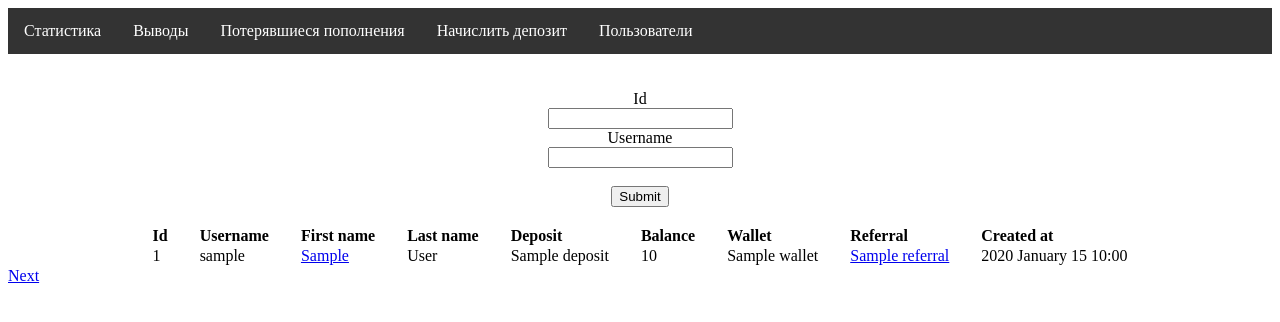
After one commit to BugDeveloper/telegram-hyip, a Flask app: template templates/user_lookup.html in a window 1280 px wide. The commit adds this page. Shown: the top 322 px of the page. Run offline with Flask 2, Linux system fonts and the light colour scheme; the template is opened without the code that fills it: most values are stand-ins (such as "Sample title", 1, 10 or a date in 2020); some libraries are stand-ins or nearby versions.

Commit message:
Reworks
Username is unnecessary
User search and detailes added in admin
Some improvements

```diff
--- a/command_handlers.py
+++ b/command_handlers.py
@@ -11,12 +11,6 @@ def _start_command(bot, update, args):
     chat_id = update.message.chat_id
     first_name = update.message.chat.first_name
     username = update.message.from_user.username
-
-    if not username:
-        text = f'{first_name}, вы не установили имя пользователя telegram.' \
-               f' Пожалуйста установите поле в настройках и введите команду /start ещё раз.'
-        bot.send_message(chat_id=chat_id, text=text)
-        return bot_states.MAIN
 
     try:
         user = User.get(chat_id=chat_id)
--- a/excel_generator.py
+++ b/excel_generator.py
@@ -31,7 +31,7 @@ def transactions_excel(bot, user):
     transfers_from = user.transfers_from
     transfers_to = user.transfers_to
 
-    filename = f'{_EXCEL_DOCS_FOLDER}/transactions/{user.username}_transactions.xlsx'
+    filename = f'{_EXCEL_DOCS_FOLDER}/transactions/{user}_transactions.xlsx'
 
     workbook = xlsxwriter.Workbook(filename)
     worksheet = workbook.add_worksheet()
@@ -76,7 +76,7 @@ def partners_excel(bot, user):
     }
 
     partners_list = user.partners_per_levels
-    filename = f'{_EXCEL_DOCS_FOLDER}/partners/{user.username}_partners.xlsx'
+    filename = f'{_EXCEL_DOCS_FOLDER}/partners/{user}_partners.xlsx'
 
     workbook = xlsxwriter.Workbook(filename)
     worksheet = workbook.add_worksheet()
--- a/flask_app.py
+++ b/flask_app.py
@@ -187,6 +187,7 @@ def is_signature_valid(signature, message, subscription_key):
 
 
 @app.route('/confirmed_transaction', methods=['POST'])
+@basic_auth.required
 def top_up_balance():
     data = request.get_json()
 
@@ -256,11 +257,18 @@ def user_deposit():
 @basic_auth.required
 def increase_user_deposit():
     json = request.get_json(silent=True)
-    username = json['username'].lower()
+    user_id = json['user_id']
     amount = json['amount']
-
     try:
-        user = User.get(fn.Lower(User.username) == username)
+        user_id = int(user_id)
+    except TypeError:
+        return Response(
+            response='Неправильный id пользователя',
+            status=400,
+            mimetype='application/json'
+        )
+    try:
+        user = User.get(User.chat_id == user_id)
     except DoesNotExist as e:
         return Response(
             response='Нет такого юзера',
@@ -350,12 +358,60 @@ def top_up_delete():
     )
 
 
+@app.route('/user_lookup')
+@basic_auth.required
+def user_lookup():
+    ITEMS_PER_PAGE = 15
+    page = request.args.get('page')
+    id = request.args.get('id')
+    username = request.args.get('username')
+    if not page:
+        page = 1
+    users = User.select()
+    users_count = users.count()
+    if id:
+        try:
+            id = int(id)
+            users = users.where(User.chat_id == id)
+        except ValueError:
+            pass
+    if username:
+        users = users.where(User.username.contains(username))
+
+    users = users.order_by(-User.chat_id).paginate(page, ITEMS_PER_PAGE)
+
+    if (page + 1) * ITEMS_PER_PAGE - users_count > ITEMS_PER_PAGE:
+        next_link = None
+    else:
+        next_link = f'/user_lookup?page={page + 1}'
+
+    if page - 1 <= 0:
+        prev_link = None
+    else:
+        prev_link = f'/user_lookup?page={page - 1}'
+
+    return render_template(
+        'user_lookup.html',
+        users=users,
+        next_link=next_link,
+        prev_link=prev_link
+    )
+
+
 @app.route('/received_top_up', methods=['POST'])
 @basic_auth.required
 def top_up_received():
     json_request = request.get_json(silent=True)
     id = json_request['id']
-    username = json_request['username'].lower()
+    user_id = json_request['user_id']
+    try:
+        user_id = int(user_id)
+    except TypeError:
+        return Response(
+            response='Неверный id пользователя',
+            status=400,
+            mimetype='application/json'
+        )
     top_up = TopUp.get(id=id)
     if top_up.received:
         return Response(
@@ -364,8 +420,7 @@ def top_up_received():
             mimetype='application/json'
         )
     try:
-
-        user = User.get(fn.Lower(User.username) == username)
+        user = User.get(User.chat_id == user_id)
     except DoesNotExist as e:
         return Response(
             response='Нет такого пользователя',
--- a/input_handlers.py
+++ b/input_handlers.py
@@ -67,11 +67,6 @@ def _main_menu(bot, update, user_data):
     try:
         user = User.get(chat_id=user_id)
         username = update.message.from_user.username
-        if not username:
-            text = f'{update.message.chat.first_name}, вы не установили имя пользователя telegram.' \
-                    f'Пожалуйста установите поле в настройках чтобы продолжить.'
-            bot.send_message(user_id, text)
-            return bot_states.MAIN
         if user.username != username:
             user.username = username
             user.save()
@@ -150,14 +145,13 @@ class MainMenu:
     @staticmethod
     @run_async
     def partners(bot, user):
-
         keyboard = [
             [
                 InlineKeyboardButton("Скачать excel таблицу партнёров", callback_data='partners_excel'),
             ],
         ]
         reply_markup = InlineKeyboardMarkup(keyboard)
-        text = lang.partners(user, user.referral)
+        text = lang.partners(user, bot.username, user.referral)
         bot.send_message(
             chat_id=user.chat_id,
             text=text,
--- a/templates/base.html
+++ b/templates/base.html
@@ -14,6 +14,7 @@
   <li><a href="/withdrawals">Выводы</a></li>
   <li><a href="/lost_top_ups">Потерявшиеся пополнения</a></li>
   <li><a href="/user_deposit">Начислить депозит</a></li>
+  <li><a href="/user_lookup">Пользователи</a></li>
 </ul>
 <br>
 <br>
--- /dev/null
+++ b/templates/user_lookup.html
@@ -0,0 +1,104 @@
+{% extends 'base.html' %}
+{% block content %}
+<div  style="text-align:center">
+
+    <form action="/user_lookup">
+  <label>Id</label><br>
+  <input type="text" name="id">
+  <br>
+  <label>Username</label><br>
+  <input type="text" name="username">
+  <br><br>
+  <input type="submit" value="Submit">
+</form>
+
+</div>
+<br>
+<table style="max-width: 1500px; margin: auto;">
+    <tr>
+        <td style="padding:0 15px 0 15px;">
+            <b>
+                Id
+            </b>
+        </td>
+                <td style="padding:0 15px 0 15px;">
+            <b>
+                Username
+            </b>
+        </td>
+        <td style="padding:0 15px 0 15px;">
+            <b>
+                First name
+            </b>
+        </td>
+        <td style="padding:0 15px 0 15px;">
+            <b>
+                Last name
+            </b>
+        </td>
+        <td style="padding:0 15px 0 15px;">
+            <b>
+                Deposit
+            </b>
+        </td>
+        <td style="padding:0 15px 0 15px;">
+            <b>
+                Balance
+            </b>
+        </td>
+        <td style="padding:0 15px 0 15px;">
+            <b>
+                Wallet
+            </b>
+        </td>
+        <td style="padding:0 15px 0 15px;">
+            <b>
+                Referral
+            </b>
+        </td>
+        <td style="padding:0 15px 0 15px;">
+            <b>
+                Created at
+            </b>
+        </td>
+    </tr>
+    <tr>
+    {% for user in users %}
+        <td style="padding:0 15px 0 15px;">{{ user.chat_id }}</td>
+        <td style="padding:0 15px 0 15px;">{{ user.username }}</td>
+            <td style="padding:0 15px 0 15px;">
+                <a href="/user_lookup?id={{user.chat_id}}">
+                    {{ user.first_name }}
+                </a>
+            </td>
+        <td style="padding:0 15px 0 15px;">{{ user.last_name }}</td>
+        <td style="padding:0 15px 0 15px;">{{ user.deposit }}</td>
+        <td style="padding:0 15px 0 15px;">{{ user.balance }}</td>
+        <td style="padding:0 15px 0 15px;">{{ user.wallet }}</td>
+        <td style="padding:0 15px 0 15px;">
+            {% if user.referral %}
+            <a href="/user_lookup?id={{user.referral.chat_id}}">
+                {{ user.referral }}
+            </a>
+            {% else %}
+                Нет
+            {% endif %}
+        </td>
+        <td style="padding:0 15px 0 15px;">{{ user.created_at.strftime('%Y %B %d %H:%M') }}</td>
+    </tr>
+    {% endfor %}
+</table>
+{% if prev_link %}
+<a href="{{ prev_link }}">
+    Prev
+</a>
+{% endif %}
+
+{% if next_link %}
+<a href="{{ next_link }}">
+    Next
+</a>
+{% endif %}
+</body>
+</html>
+{% endblock %}
--- a/templates/withdrawals.html
+++ b/templates/withdrawals.html
@@ -29,8 +29,8 @@
     <tr>
     {% for withdrawal in withdrawals %}
         <td style="padding:0 15px 0 15px;">
-            <a href="https://telegram.me/{{ withdrawal.user.username }}">
-                {{ withdrawal.user.username }}
+            <a href="tg://user?id={{ withdrawal.user.chat_id }}">
+                {{ withdrawal.user }}
             </a>
         </td>
         <td style="padding:0 15px 0 15px;">{{ withdrawal.user.wallet }}</td>
```
Also changed, not shown: config.py (+2 -6 lines), lang.py (+5 -5 lines), models.py (+11 -3 lines), templates/lost_top_ups.html (+4 -3 lines), templates/user_deposit.html (+5 -5 lines), 1 other file.
